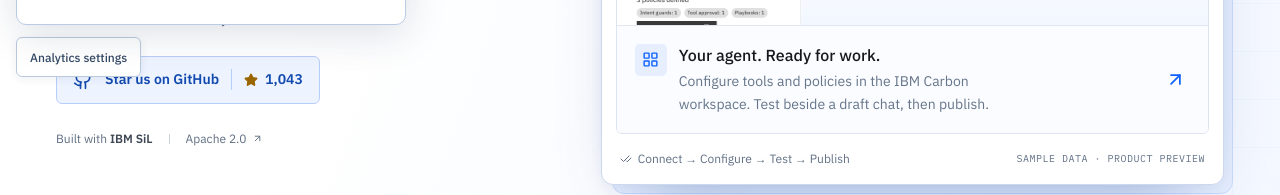
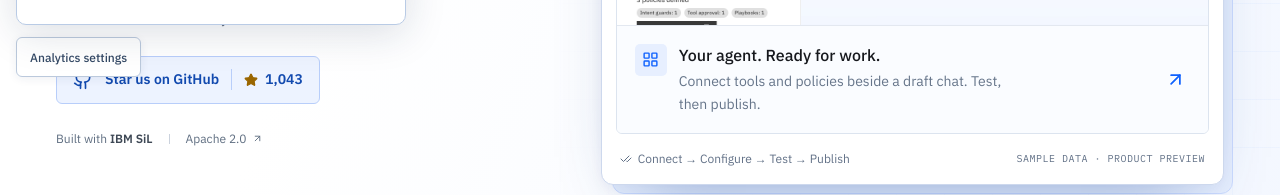
Before and after one commit to cuga-project/landing-site, a React (Vite) app: page / in a window 1280 px wide. Shown: the part 707-902 px from the top of the page. Built offline with nearby package versions, Linux system fonts and the light colour scheme; no server answers.

Commit message:
docs(frontend): keep the product preview description focused
- Describe the configured product workflow.

Signed-off-by: Sami Marreed <sami.marreed@ibm.com>

```diff
--- a/src/redesign/BlueLandingPage.tsx
+++ b/src/redesign/BlueLandingPage.tsx
@@ -142,7 +142,7 @@ const previewScreens = [
     icon: LayoutGrid,
     title: "Your agent. Ready for work.",
     description:
-      "Configure tools and policies in the IBM Carbon workspace. Test beside a draft chat, then publish.",
+      "Connect tools and policies beside a draft chat. Test, then publish.",
     path: "manage / revenue-ops",
   },
   {
```
